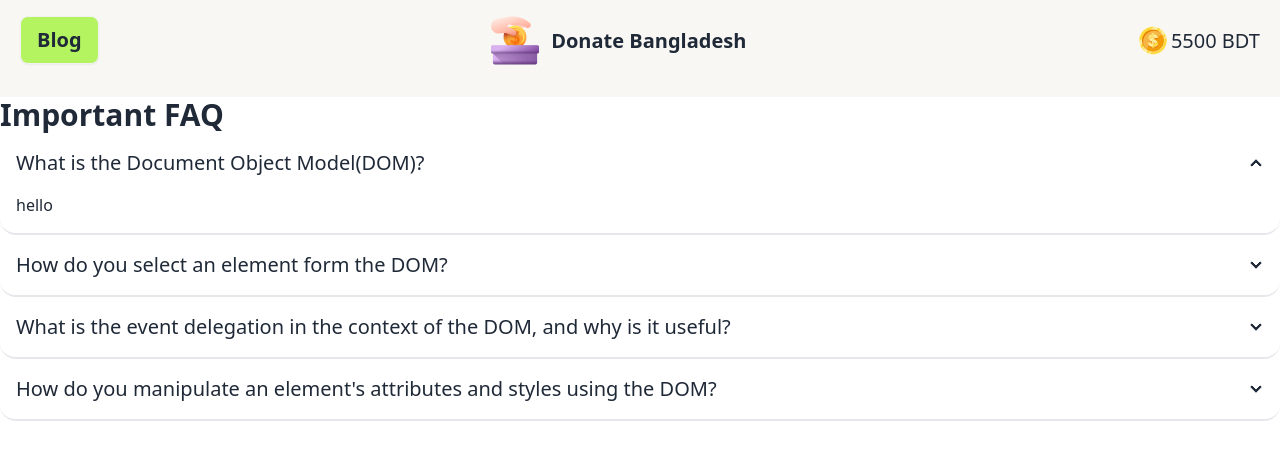
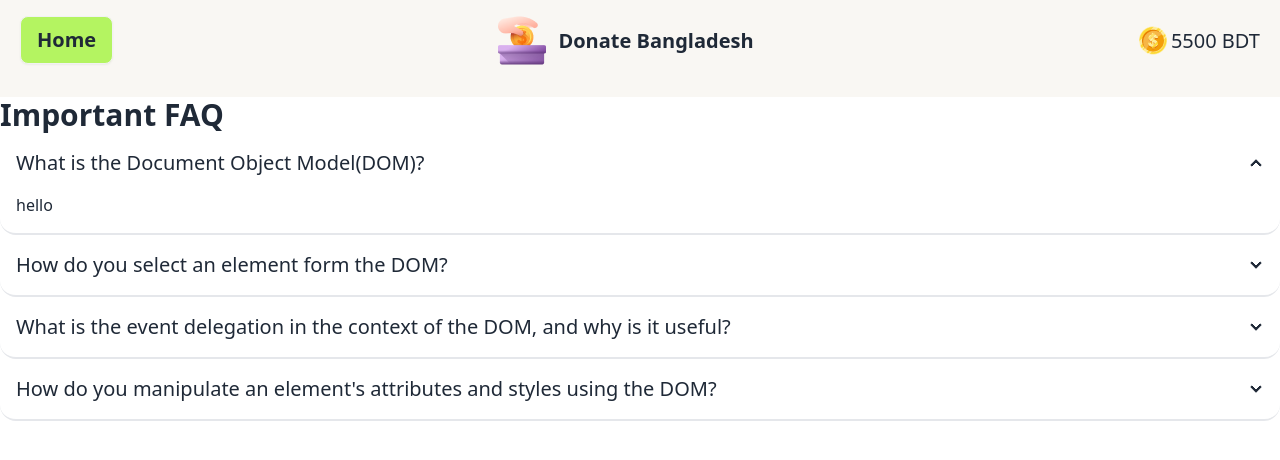
Before and after one commit to mahdihasan333/assignment-5, a plain HTML site: page blog.html in a window 1280 px wide. Drawn offline with nearby package versions, Linux system fonts and the light colour scheme.

Commit message:
home and blog button

```diff
--- a/blog.html
+++ b/blog.html
@@ -32,7 +32,7 @@
   <header class="sticky top-0">
     <nav class="bg-[#F9F7F3] pt-4 pb-8 ">
       <div class="container mx-auto flex justify-between px-5">
-        <button class="text-xl btn font-semibold bg-primary"><a href="./blog.html">Blog</a></button>
+        <button class="text-xl btn font-semibold bg-primary"><a href="./index.html">Home</a></button>
         <div class="hidden lg:block">
           <div class="flex items-center space-x-3">
             <div>
```
